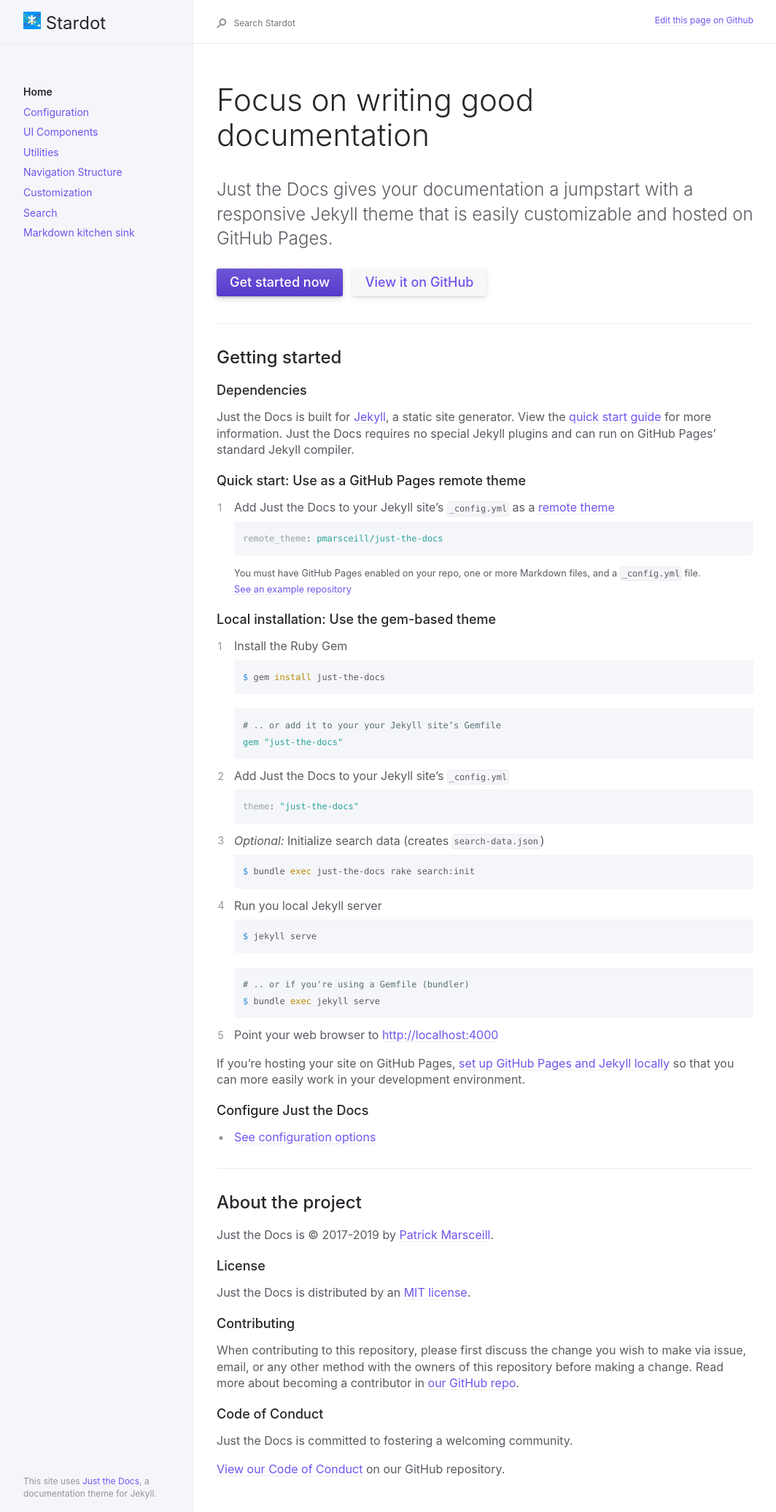
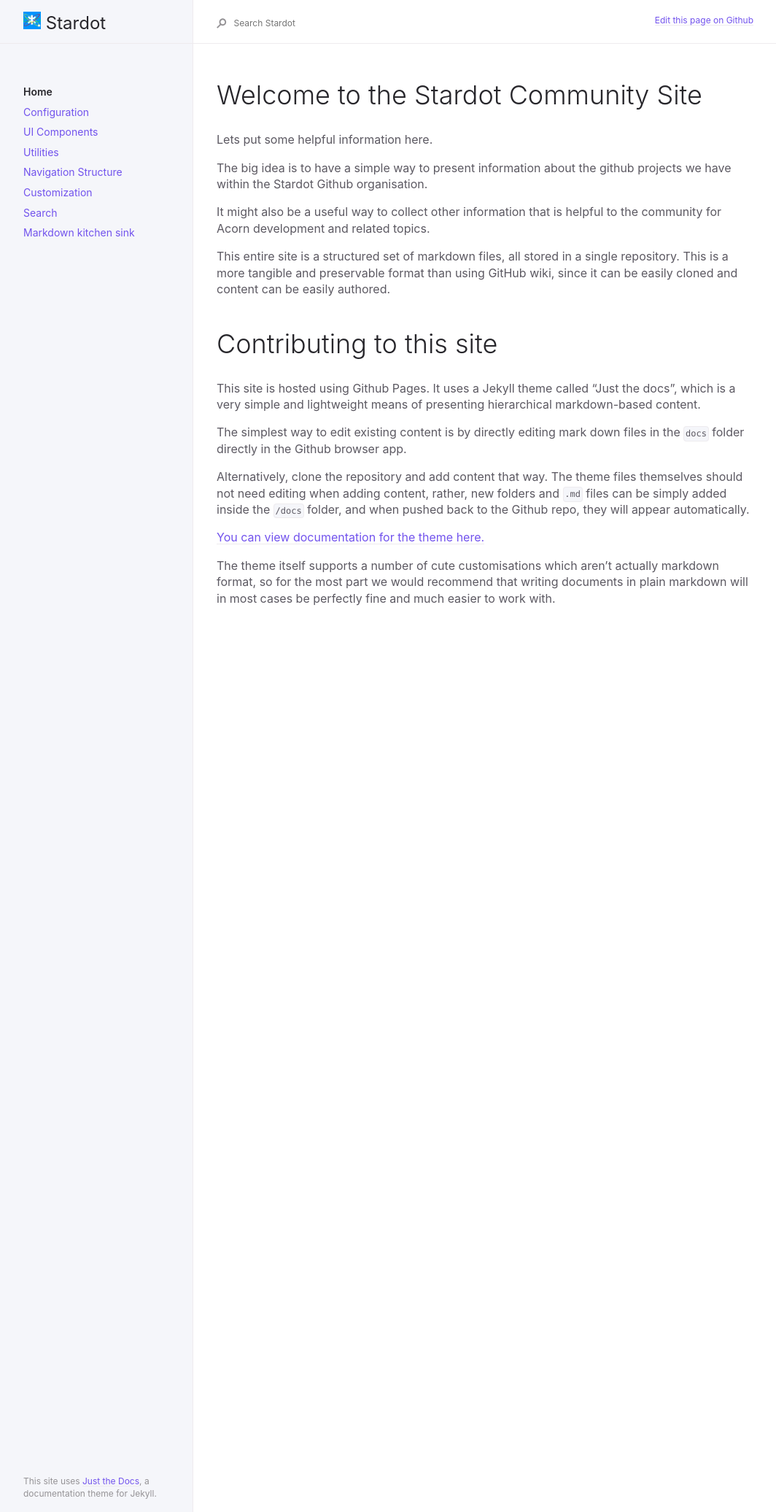
Before and after one commit to stardot/stardot.github.io, a Jekyll site: the page built from index.md, in a window 1280 px wide. Shown: the whole page at 73% size, without its empty margins (91-1155 px from the left). Built offline with Jekyll 4.4.1, drawn with Linux system fonts in a browser that asks for light colours.

Commit message:
Update index.md

````diff
--- a/index.md
+++ b/index.md
@@ -6,81 +6,24 @@ description: "Just the Docs is a responsive Jekyll theme with built-in search th
 permalink: /
 ---
 
-# Focus on writing good documentation
-{: .fs-9 }
+# Welcome to the Stardot Community Site
 
-Just the Docs gives your documentation a jumpstart with a responsive Jekyll theme that is easily customizable and hosted on GitHub Pages.
-{: .fs-6 .fw-300 }
+Lets put some helpful information here.
 
-[Get started now](#getting-started){: .btn .btn-primary .fs-5 .mb-4 .mb-md-0 .mr-2 } [View it on GitHub](https://github.com/pmarsceill/just-the-docs){: .btn .fs-5 .mb-4 .mb-md-0 }
+The big idea is to have a simple way to present information about the github projects we have within the Stardot Github organisation.
 
----
+It might also be a useful way to collect other information that is helpful to the community for Acorn development and related topics.
 
-## Getting started
+This entire site is a structured set of markdown files, all stored in a single repository. This is a more tangible and preservable format than using GitHub wiki, since it can be easily cloned and content can be easily authored.
 
-### Dependencies
+# Contributing to this site
 
-Just the Docs is built for [Jekyll](https://jekyllrb.com), a static site generator. View the [quick start guide](https://jekyllrb.com/docs/) for more information. Just the Docs requires no special Jekyll plugins and can run on GitHub Pages' standard Jekyll compiler.
+This site is hosted using Github Pages. It uses a Jekyll theme called "Just the docs", which is a very simple and lightweight means of presenting hierarchical markdown-based content.
 
-### Quick start: Use as a GitHub Pages remote theme
+The simplest way to edit existing content is by directly editing mark down files in the `docs` folder directly in the Github browser app.
 
-1. Add Just the Docs to your Jekyll site's `_config.yml` as a [remote theme](https://blog.github.com/2017-11-29-use-any-theme-with-github-pages/)
-```yaml
-remote_theme: pmarsceill/just-the-docs
-```
-<small>You must have GitHub Pages enabled on your repo, one or more Markdown files, and a `_config.yml` file. [See an example repository](https://github.com/pmarsceill/jtd-remote)</small>
+Alternatively, clone the repository and add content that way. The theme files themselves should not need editing when adding content, rather, new folders and `.md` files can be simply added inside the `/docs` folder, and when pushed back to the Github repo, they will appear automatically.
 
-### Local installation: Use the gem-based theme
+[You can view documentation for the theme here.](https://github.com/pmarsceill/just-the-docs)
 
-1. Install the Ruby Gem
-```bash
-$ gem install just-the-docs
-```
-```yaml
-# .. or add it to your your Jekyll site’s Gemfile
-gem "just-the-docs"
-```
-2. Add Just the Docs to your Jekyll site’s `_config.yml`
-```yaml
-theme: "just-the-docs"
-```
-3. _Optional:_ Initialize search data (creates `search-data.json`)
-```bash
-$ bundle exec just-the-docs rake search:init
-```
-3. Run you local Jekyll server
-```bash
-$ jekyll serve
-```
-```bash
-# .. or if you're using a Gemfile (bundler)
-$ bundle exec jekyll serve
-```
-4. Point your web browser to [http://localhost:4000](http://localhost:4000)
-
-If you're hosting your site on GitHub Pages, [set up GitHub Pages and Jekyll locally](https://help.github.com/en/articles/setting-up-your-github-pages-site-locally-with-jekyll) so that you can more easily work in your development environment.
-
-### Configure Just the Docs
-
-- [See configuration options]({{ site.baseurl }}{% link docs/configuration.md %})
-
----
-
-## About the project
-
-Just the Docs is &copy; 2017-2019 by [Patrick Marsceill](http://patrickmarsceill.com).
-
-### License
-
-Just the Docs is distributed by an [MIT license](https://github.com/pmarsceill/just-the-docs/tree/master/LICENSE.txt).
-
-### Contributing
-
-When contributing to this repository, please first discuss the change you wish to make via issue,
-email, or any other method with the owners of this repository before making a change. Read more about becoming a contributor in [our GitHub repo](https://github.com/pmarsceill/just-the-docs#contributing).
-
-### Code of Conduct
-
-Just the Docs is committed to fostering a welcoming community.
-
-[View our Code of Conduct](https://github.com/pmarsceill/just-the-docs/tree/master/CODE_OF_CONDUCT.md) on our GitHub repository.
+The theme itself supports a number of cute customisations which aren't actually markdown format, so for the most part we would recommend that writing documents in plain markdown will in most cases be perfectly fine and much easier to work with.
````
